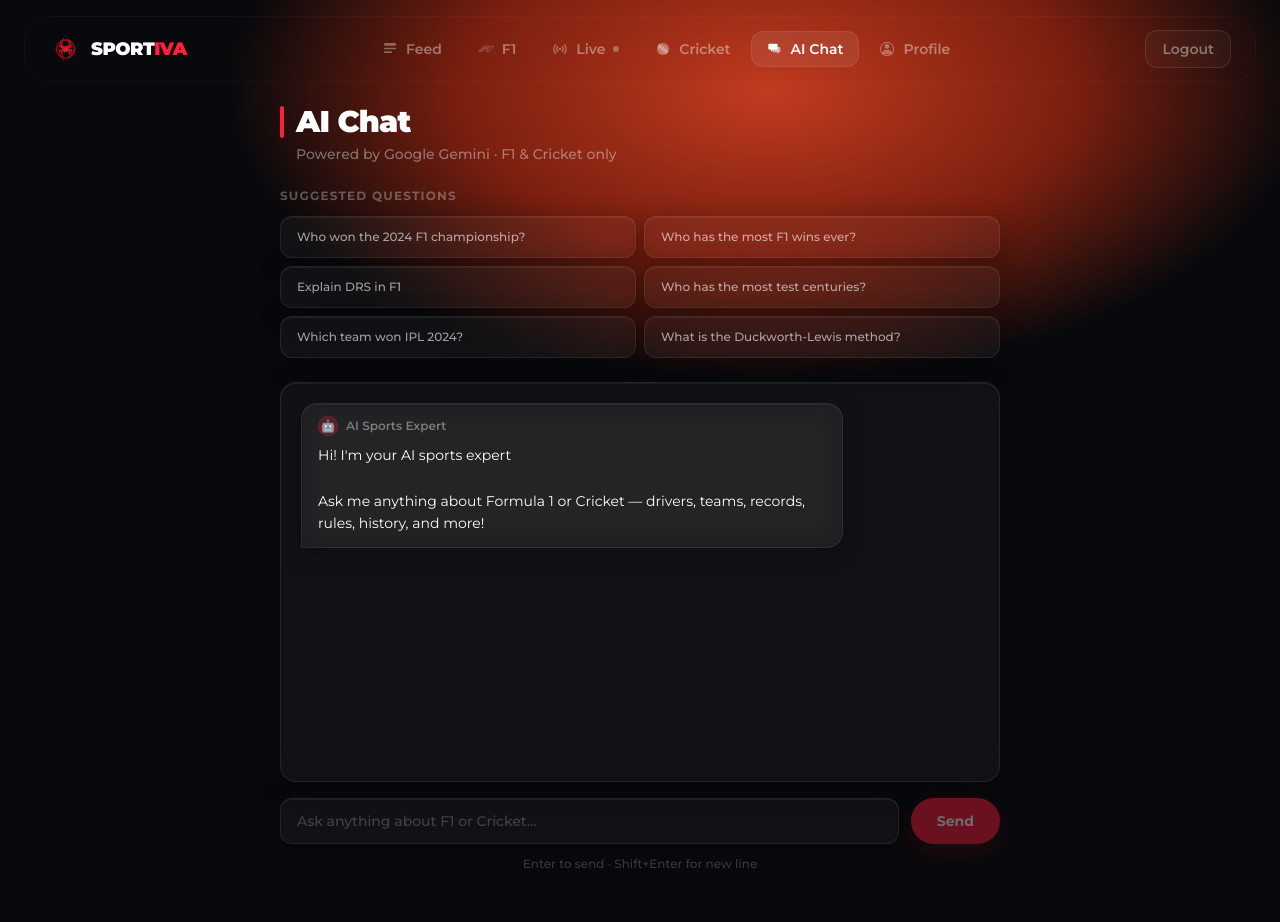
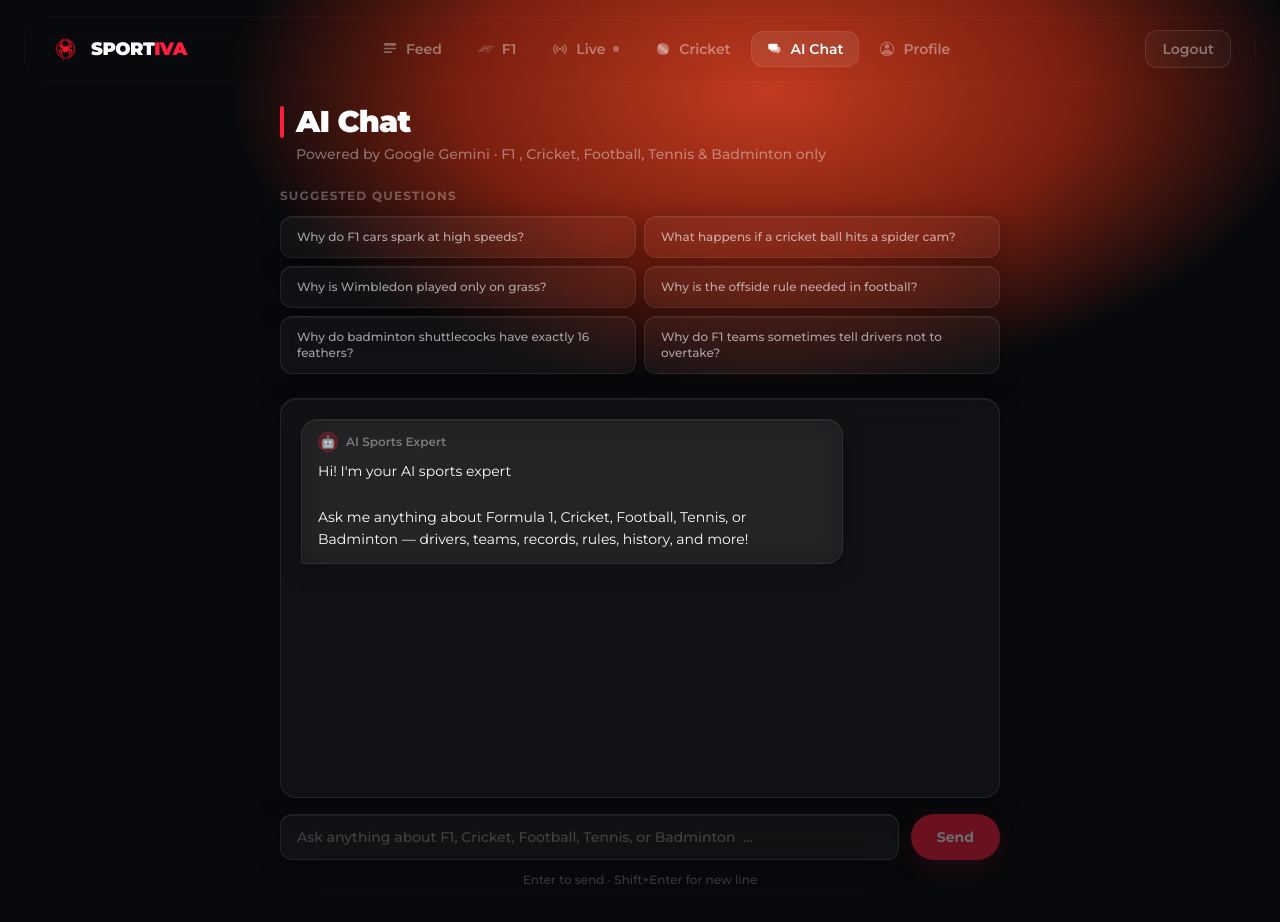
Before and after one commit to Hari-chandan-28/controlled-feed-frontend, a React (Vite) app: page /chat in a window 1280 px wide. Shown: the top 922 px of the page. Built offline with nearby package versions, Linux system fonts and the light colour scheme; sample sign-in values are in the browser's storage; the HTML template or start-up script is replaced by a standard one.

Commit message:
Small changes in feed,Profile,Chatbot

```diff
--- a/src/pages/Chatbot.jsx
+++ b/src/pages/Chatbot.jsx
@@ -24,20 +24,20 @@ const MessageBubble = ({ message }) => (
 const Chatbot = () => {
   const [messages, setMessages] = useState([{
     role: 'bot',
-    text: "Hi! I'm your AI sports expert \n\nAsk me anything about Formula 1 or Cricket — drivers, teams, records, rules, history, and more!"
+    text: "Hi! I'm your AI sports expert \n\nAsk me anything about Formula 1, Cricket, Football, Tennis, or Badminton — drivers, teams, records, rules, history, and more!"
   }]);
   const [input, setInput] = useState('');
   const [loading, setLoading] = useState(false);
   const messagesEndRef = useRef(null);
 
-  const suggestions = [
-    "Who won the 2024 F1 championship?",
-    "Who has the most F1 wins ever?",
-    "Explain DRS in F1",
-    "Who has the most test centuries?",
-    "Which team won IPL 2024?",
-    "What is the Duckworth-Lewis method?",
-  ];
+const suggestions = [
+  "Why do F1 cars spark at high speeds?",
+  "What happens if a cricket ball hits a spider cam?",
+  "Why is Wimbledon played only on grass?",
+  "Why is the offside rule needed in football?",
+  "Why do badminton shuttlecocks have exactly 16 feathers?",
+  "Why do F1 teams sometimes tell drivers not to overtake?",
+];
 
   useEffect(() => {
     messagesEndRef.current?.scrollIntoView({ behavior: 'smooth' });
@@ -78,7 +78,7 @@ const Chatbot = () => {
             <h1 className="text-3xl font-black tracking-tight text-white">AI Chat</h1>
           </div>
           <p className="text-white/40 text-sm font-medium ml-4">
-            Powered by Google Gemini · F1 & Cricket only
+            Powered by Google Gemini · F1 , Cricket, Football, Tennis & Badminton only
           </p>
         </div>
 
@@ -137,7 +137,7 @@ const Chatbot = () => {
             value={input}
             onChange={(e) => setInput(e.target.value)}
             onKeyDown={handleKeyDown}
-            placeholder="Ask anything about F1 or Cricket..."
+            placeholder="Ask anything about F1, Cricket, Football, Tennis, or Badminton  ..."
             rows={1}
             className="flex-1 glass text-white px-4 py-3 rounded-xl outline-none
                        focus:border-primary/50 transition-all placeholder:text-white/20
--- a/src/pages/Feed.jsx
+++ b/src/pages/Feed.jsx
@@ -4,7 +4,7 @@ import { getFeed, getVideosByCategory, getRandomFeed, getArticlesFeed, getProfil
 import { useSearchParams } from 'react-router-dom';
 import PageWrapper from '../components/PageWrapper';
 
-const ARTICLES_PER_PAGE = 20;
+const ARTICLES_PER_PAGE = 18;
 
 // ─── Tabs config ──────────────────────────────────────────
 const TABS = [
@@ -297,16 +297,16 @@ const Feed = () => {
       let res;
       if (currentTab === 'random') {
         // Random: no pagination, just a shuffled mix
-        res = await getRandomFeed(20);
+        res = await getRandomFeed(18);
         setHasMoreVideos(false);
       } else if (currentTab === 'all') {
         // All: user's genre videos, paginated
-        res = await getFeed(pageNum, 20);
-        setHasMoreVideos(res.data.length === 20);
+        res = await getFeed(pageNum, 18);
+        setHasMoreVideos(res.data.length === 18);
       } else {
         // Specific sport: always starts at page 0 for that sport
-        res = await getVideosByCategory(currentTab, pageNum, 20);
-        setHasMoreVideos(res.data.length === 20);
+        res = await getVideosByCategory(currentTab, pageNum, 18);
+        setHasMoreVideos(res.data.length === 18);
       }
       setVideos(res.data);
     } catch (err) {
--- a/src/pages/Profile.jsx
+++ b/src/pages/Profile.jsx
@@ -5,11 +5,11 @@ import PageWrapper from '../components/PageWrapper';
 
 // id must match Genre enum values exactly
 const SPORTS = [
-  { id: 'F1',        label: 'Formula 1', icon: '🏎️', desc: 'Race data, standings & live timing' },
-  { id: 'CRICKET',   label: 'Cricket',   icon: '🏏', desc: 'Live scores & match news' },
-  { id: 'FOOTBALL',  label: 'Football',  icon: '⚽', desc: 'Match results & transfer news' },
-  { id: 'TENNIS',    label: 'Tennis',    icon: '🎾', desc: 'Tournament results & rankings' },
-  { id: 'BADMINTON', label: 'Badminton', icon: '🏸', desc: 'BWF tournaments & match highlights' },
+  { id: 'F1',        label: 'Formula 1', icon: '', desc: 'Race data, standings & live timing' },
+  { id: 'CRICKET',   label: 'Cricket',   icon: '', desc: 'Live scores & match news' },
+  { id: 'FOOTBALL',  label: 'Football',  icon: '', desc: 'Match results & transfer news' },
+  { id: 'TENNIS',    label: 'Tennis',    icon: '', desc: 'Tournament results & rankings' },
+  { id: 'BADMINTON', label: 'Badminton', icon: '', desc: 'BWF tournaments & match highlights' },
 ];
 
 const getSportMeta = (genreId) =>
@@ -323,7 +323,7 @@ const Profile = () => {
             {/* Online dot */}
             <div className="absolute bottom-1 right-1 w-5 h-5 rounded-full bg-live
                             border-2 border-ink">
-              <span className="w-full h-full rounded-full bg-live animate-ping absolute opacity-75" />
+              <span className="absolute bottom-0 right-0 w-full h-full rounded-full bg-live animate-ping opacity-75" />
             </div>
           </div>
 
--- a/src/services/api.js
+++ b/src/services/api.js
@@ -114,11 +114,11 @@ export const createLiveF1Stream = (onMessage, onError) => {
 export const getArticlesFeed = () => API.get('/api/rss/feed');
 export const getArticlesByCategory = (category) =>
   API.get(`/api/rss/articles?category=${category}`);
-export const getVideosByCategory = (category, page = 0, size = 20) =>
+export const getVideosByCategory = (category, page = 0, size = 18) =>
   API.get(`/api/feed/videos/category?category=${category}&page=${page}&size=${size}`);
-export const getRandomFeed = (size = 20) =>
+export const getRandomFeed = (size = 18) =>
   API.get(`/api/feed/videos/random?size=${size}`);
-export const getFeed = (page = 0, size = 20) =>
+export const getFeed = (page = 0, size = 18) =>
   API.get(`/api/feed?page=${page}&pageSize=${size}`);
 
 export default API;
```
